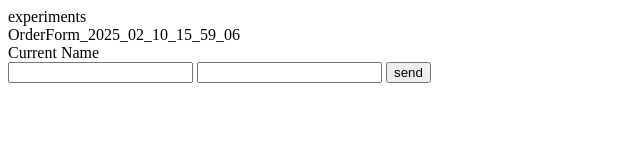
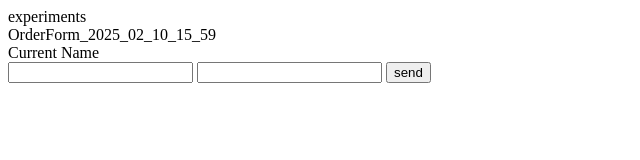
Before and after one commit to a2hexagon/experimental, a plain HTML site: page index.html in a window 1280 px wide. Shown: the full height of the page, 0-640 px from the left. Drawn offline with Linux system fonts and the light colour scheme.

Commit message:
Update index.html

```diff
--- a/index.html
+++ b/index.html
@@ -27,10 +27,10 @@
         const day = String(now.getDate()).padStart(2, '0');
         const hours = String(now.getHours()).padStart(2, '0');
         const minutes = String(now.getMinutes()).padStart(2, '0');
-        const seconds = String(now.getSeconds()).padStart(2, '0');
+       // const seconds = String(now.getSeconds()).padStart(2, '0');
 
         // Construct the new form name
-        return `OrderForm_${year}_${month}_${day}_${hours}_${minutes}_${seconds}`;
+        return `OrderForm_${year}_${month}_${day}_${hours}_${minutes}`;
     }
 
     // Function to update the form name
```
